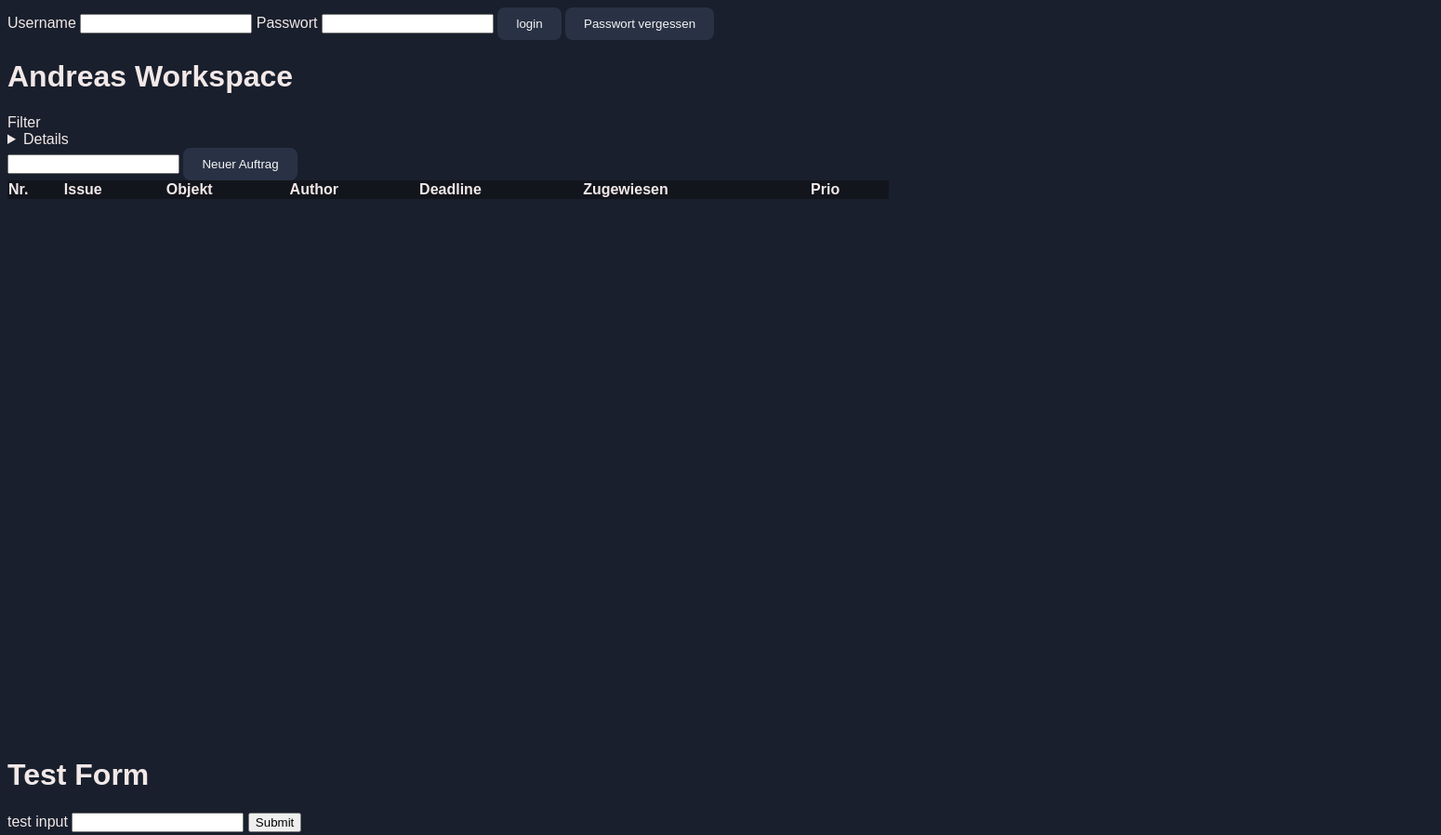
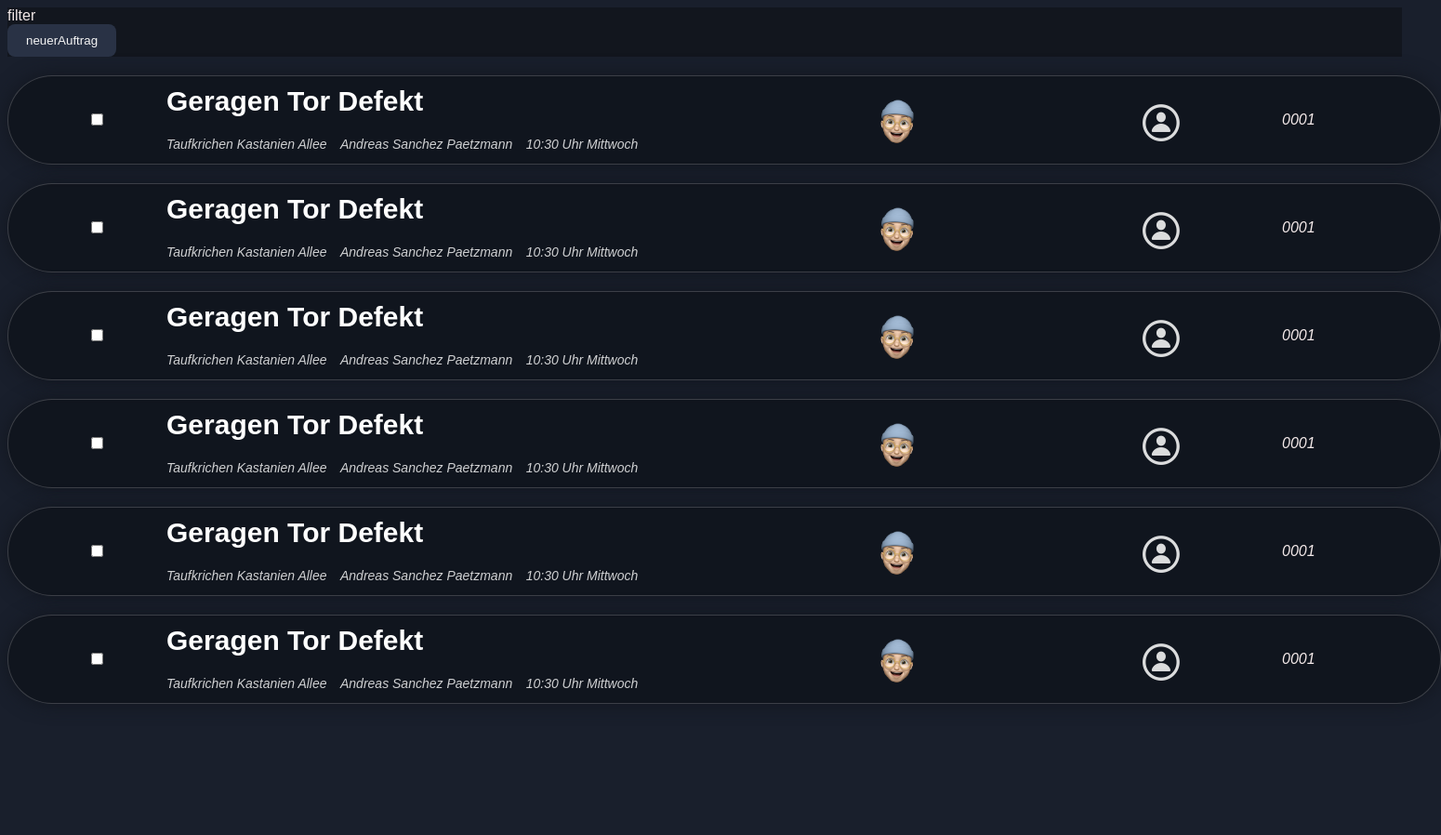
Before and after one commit to PhilippSanchez/ghv-app, a plain HTML site: page index.html in a window 1280 px wide. Shown: the top 898 px of the page at 93% size, 1550 px wide, since content can reach past the window. Drawn offline with Linux system fonts and the light colour scheme; files whose address does not match are found by name.

Commit message:
Changed the overall look from table to div

```diff
--- a/index.html
+++ b/index.html
@@ -8,7 +8,7 @@
     <title>GHV Fututre</title>
 </head>
 <body>
-
+<!--
 <div id="loginForm">
     <form>
         <label for="login">Username</label>
@@ -17,73 +17,192 @@
         <input type="password" name="" id="">
         <button closeLoginModal() >login</button>
         <button>Passwort vergessen</button>
-    </form>
-</div>
-    <div class="app-container">
-
-        <div class="nav">
-             <nav>
-                <a href=""><span></span><div class="nav-lable"></div></a>
-               <!-- <div class="navbtn" onclick="click()"><img src="/Users/andreassanchezpaetzmann/Gonzalez Hausverwaltung/ghv app/library/person.circle@2x.png" alt=""></div>
-                <div class="navbtn" onclick="click()"><img src="/Users/andreassanchezpaetzmann/Gonzalez Hausverwaltung/ghv app/library/plus.square.on.square@2x.png" alt=""></div>
-                <div class="navbtn" onclick="click()"><img src="/Users/andreassanchezpaetzmann/Gonzalez Hausverwaltung/ghv app/library/plus.square.on.square@2x.png" alt=""></div>
-                <div class="navbtn" onclick="click()"><img src="/Users/andreassanchezpaetzmann/Gonzalez Hausverwaltung/ghv app/library/plus.square.on.square@2x.png" alt=""></div>
-                <div class="navbtn" onclick="click()"><img src="/Users/andreassanchezpaetzmann/Gonzalez Hausverwaltung/ghv app/library/plus.square.on.square@2x.png" alt=""></div> -->
-             </nav>
-        </div>
-
-        <div class="app-content">
-
-            <div class="welcome">
-                  <h1>Andreas Workspace</h1>
-            </div>
-
-            <div class="container">
-
-                <div class="filter">
-                    <summary>
-                        Filter
-                    </summary>
-                    <details>
-                        <div><h3>Sortieren nach</h3><button>X</button></div>
-                        <div>
-                            <a>Dringlichkeit</a>
-                            <br>
-                            <a>Mitarbeiter</a>
-                        </div>
-                    </details>
-
-                    <input type="search" name="" id="">
-
-                    <button onclick="showAuftragsModal()">Neuer Auftrag</button>
-
-            </div>
-                <div class="usertable-container">
-                    <table class="usertable">
-                        <tr>
-                            <th>Nr.</th>
-                            <th>Issue</th>
-                            <th>Objekt</th>
-                            <th>Author</th>
-                            <th>Deadline</th>
-                            <th>Zugewiesen</th>
-                            <th> </th>
-                            <th>Prio</th>
-                        </tr>
-                        <tbody class="usertable-body">
+    </form> -->
 
 
 
-                        </tbody>
-                    </table>
-                </div>  <!----User Table Container End-->
-            </div> <!----User Container End-->
-        </div> <!--- App Content End-->
-    </div><!--- App Container End-->
 
 
 
-    <form id="testForm" action="/Users/rimlight/Documents/GHV PVT APP/ghv-app/index.html" method="GET" onsubmit="test()">
+    <div class="auftragsListe">
+         <div class="auftragsListeHeader">
+             <div>
+                <span>filter</span>
+             </div>
+             <button onclick="showAuftragsModal()">neuerAuftrag</button>
+         </div>
+
+
+         <div class="listItem">
+              <div class="itemSelector">
+                <input type="checkbox" name="itemSelector" id="itemSelector">
+              </div>
+              <div class="listIssueSection">
+                <a href="" class="listLink">Geragen Tor Defekt</a>
+                <div class="issueSubText">
+                    <span class="issueLocation">Taufkrichen Kastanien Allee</span>
+                    <span class="issueOpendBy">Andreas Sanchez Paetzmann</span>
+                    <span class="lastTimeEdited">10:30 Uhr Mittwoch</span>
+                </div>
+              </div>
+
+              <div class="issueAssignment">
+                   <img src="/Users/rimlight/Documents/GHV PVT APP/ghv-app/library/Memojis/IMG_4655.PNG">
+              </div>
+
+              <div class="prioSet">
+                   <img src="/Users/rimlight/Documents/GHV PVT APP/ghv-app/library/person.circle@2x.png" alt="">
+              </div>
+
+              <div class="auftragsNummer">
+                    <h4>0001</h4>
+              </div>
+         </div>
+
+
+         <div class="listItem">
+            <div class="itemSelector">
+              <input type="checkbox" name="itemSelector" id="itemSelector">
+            </div>
+            <div class="listIssueSection">
+              <a href="" class="listLink">Geragen Tor Defekt</a>
+              <div class="issueSubText">
+                  <span class="issueLocation">Taufkrichen Kastanien Allee</span>
+                  <span class="issueOpendBy">Andreas Sanchez Paetzmann</span>
+                  <span class="lastTimeEdited">10:30 Uhr Mittwoch</span>
+              </div>
+            </div>
+
+            <div class="issueAssignment">
+                 <img src="/Users/rimlight/Documents/GHV PVT APP/ghv-app/library/Memojis/IMG_4655.PNG">
+            </div>
+
+            <div class="prioSet">
+                 <img src="/Users/rimlight/Documents/GHV PVT APP/ghv-app/library/person.circle@2x.png" alt="">
+            </div>
+
+            <div class="auftragsNummer">
+                  <h4>0001</h4>
+            </div>
+       </div>
+
+
+       <div class="listItem">
+        <div class="itemSelector">
+          <input type="checkbox" name="itemSelector" id="itemSelector">
+        </div>
+        <div class="listIssueSection">
+          <a href="" class="listLink">Geragen Tor Defekt</a>
+          <div class="issueSubText">
+              <span class="issueLocation">Taufkrichen Kastanien Allee</span>
+              <span class="issueOpendBy">Andreas Sanchez Paetzmann</span>
+              <span class="lastTimeEdited">10:30 Uhr Mittwoch</span>
+          </div>
+        </div>
+
+        <div class="issueAssignment">
+             <img src="/Users/rimlight/Documents/GHV PVT APP/ghv-app/library/Memojis/IMG_4655.PNG">
+        </div>
+
+        <div class="prioSet">
+             <img src="/Users/rimlight/Documents/GHV PVT APP/ghv-app/library/person.circle@2x.png" alt="">
+        </div>
+
+        <div class="auftragsNummer">
+              <h4>0001</h4>
+        </div>
+   </div>
+
+
+   <div class="listItem">
+    <div class="itemSelector">
+      <input type="checkbox" name="itemSelector" id="itemSelector">
+    </div>
+    <div class="listIssueSection">
+      <a href="" class="listLink">Geragen Tor Defekt</a>
+      <div class="issueSubText">
+          <span class="issueLocation">Taufkrichen Kastanien Allee</span>
+          <span class="issueOpendBy">Andreas Sanchez Paetzmann</span>
+          <span class="lastTimeEdited">10:30 Uhr Mittwoch</span>
+      </div>
+    </div>
+
+    <div class="issueAssignment">
+         <img src="/Users/rimlight/Documents/GHV PVT APP/ghv-app/library/Memojis/IMG_4655.PNG">
+    </div>
+
+    <div class="prioSet">
+         <img src="/Users/rimlight/Documents/GHV PVT APP/ghv-app/library/person.circle@2x.png" alt="">
+    </div>
+
+    <div class="auftragsNummer">
+          <h4>0001</h4>
+    </div>
+</div>
+
+
+
+<div class="listItem">
+    <div class="itemSelector">
+      <input type="checkbox" name="itemSelector" id="itemSelector">
+    </div>
+    <div class="listIssueSection">
+      <a href="" class="listLink">Geragen Tor Defekt</a>
+      <div class="issueSubText">
+          <span class="issueLocation">Taufkrichen Kastanien Allee</span>
+          <span class="issueOpendBy">Andreas Sanchez Paetzmann</span>
+          <span class="lastTimeEdited">10:30 Uhr Mittwoch</span>
+      </div>
+    </div>
+
+    <div class="issueAssignment">
+         <img src="/Users/rimlight/Documents/GHV PVT APP/ghv-app/library/Memojis/IMG_4655.PNG">
+    </div>
+
+    <div class="prioSet">
+         <img src="/Users/rimlight/Documents/GHV PVT APP/ghv-app/library/person.circle@2x.png" alt="">
+    </div>
+
+    <div class="auftragsNummer">
+          <h4>0001</h4>
+    </div>
+</div>
+
+
+
+<div class="listItem">
+    <div class="itemSelector">
+      <input type="checkbox" name="itemSelector" id="itemSelector">
+    </div>
+    <div class="listIssueSection">
+      <a href="" class="listLink">Geragen Tor Defekt</a>
+      <div class="issueSubText">
+          <span class="issueLocation">Taufkrichen Kastanien Allee</span>
+          <span class="issueOpendBy">Andreas Sanchez Paetzmann</span>
+          <span class="lastTimeEdited">10:30 Uhr Mittwoch</span>
+      </div>
+    </div>
+
+    <div class="issueAssignment">
+         <img src="/Users/rimlight/Documents/GHV PVT APP/ghv-app/library/Memojis/IMG_4655.PNG">
+    </div>
+
+    <div class="prioSet">
+         <img src="/Users/rimlight/Documents/GHV PVT APP/ghv-app/library/person.circle@2x.png" alt="">
+    </div>
+
+    <div class="auftragsNummer">
+          <h4>0001</h4>
+    </div>
+</div>
+
+
+
+</div>
+
+
+
+    <!-- <form id="testForm" action="/Users/rimlight/Documents/GHV PVT APP/ghv-app/index.html" method="GET" onsubmit="test()">
         <h1>Test Form</h1>
         <label for="test">test input</label>
         <input type="text" name="test" id="test">
@@ -93,7 +212,7 @@
     <section id="testsection">
 
 
-    </section>
+    </section> -->
 
 
 
@@ -111,8 +230,8 @@
                 <option value="Xylophone"></option>
             </datalist>
 
-            <textarea name="" id="" cols="30" rows="10">Bitte Infos Eintragen</textarea>
-            <input type="submit" value="Anlegen">
+                <textarea name="" id="" cols="30" rows="10">Bitte Infos Eintragen</textarea>
+                <input type="submit" value="Anlegen">
             <button class="sccondaryBtn" onclick="closeAuftragsModal()">Abbrechen</button>
         </form>
     </div>
--- a/src/script.js
+++ b/src/script.js
@@ -32,21 +32,6 @@ function neuerAuftrag() {
 
 
 
-function deleteRow(){
-    console.log('removed');
-};
-
-
-function inspectRow(){
-
-    let infoModal = document.createElement('div');
-
-    infoModal.id = 'infoModal';
-    infoModal.innerHTML = '<h1>helloooooo</h1>';
-
-    document.body.appendChild(infoModal);
-
-};
 
 
 
@@ -57,7 +42,7 @@ function showAuftragsModal() {
     let auftragsModal = document.querySelector('.neuerAuftragModal');
     auftragsModal.style.visibility = 'visible';
 
-    let backgroundBlur = document.querySelector('.app-container');
+    let backgroundBlur = document.querySelector('.auftragsListe');
     backgroundBlur.style.filter = 'blur(5px)';
 }
 
@@ -75,16 +60,3 @@ function closeLoginModal() {
     loginModal.style.visibility = 'hidden';
 
 }
-
-
-
-var form = document.getElementById("testForm");
-
-form.addEventListener('submit', function(event){
-    event.preventDefault()
-    console.log('works finaly')
-    let newHeader = document.createElement('h1');
-    newHeader.innerText = document.querySelector('#test').value;
-
-    document.querySelector('#testsection').append(newHeader);
-})
--- a/src/style.css
+++ b/src/style.css
@@ -2,6 +2,7 @@ body{
    background-color: rgb(25, 31, 44);
    color: rgb(242, 232, 232);
    font-family: Arial, Helvetica, sans-serif;
+   width: 1500px;
 }
 
 
@@ -88,3 +89,96 @@ table{
 #loginForm {
     visibility: visible;
 }
+
+
+
+.auftragsListe {
+
+    grid-template: 100px 1fr / 1800px;
+
+}
+
+
+.auftragsListeHeader{
+   background-color:  rgb(18, 22, 30);
+   grid-area: 1 / 1 / 1 / 1;
+}
+
+
+
+.listItem {
+    grid-area: 2 / 1 / 2 / 1;
+    background-color: rgba(15, 19, 26, 0.772);
+    display: grid;
+    padding: 10px 20px;
+    border: 0.5px solid rgba(255, 255, 255, 0.184);
+    border-radius: 100px;
+    width: 100%;
+    grid-template: repeat(1, 1fr) / repeat(10, 1fr);
+    margin: 20px 0;
+    justify-content: space-between;
+    box-shadow: 0 0 20px rgb(18, 22, 30);
+}
+
+.listItem:hover {
+    background-color: rgba(34, 42, 56, 0.933);
+}
+
+.itemSelector {
+    grid-area: 1 / 1 / 1 / 1;
+    justify-self: center;
+    align-self: center;
+}
+
+.listIssueSection {
+
+    grid-area: 1 / 2 / 1 / 7;
+}
+
+.listIssueSection a {
+    font-size: 30px;
+    color: white;
+    text-decoration: none;
+    font-weight: bold;
+}
+
+.issueSubText {
+     margin-top: 20px;
+}
+
+.issueSubText span {
+     color: rgba(255, 255, 255, 0.8);
+     font-size: 14px;
+     font-style: italic;
+     margin: 5px 10px 0 0;
+}
+.issueAssignment {
+    grid-area: 1 / 7 / 1 / 8;
+
+}
+.issueAssignment img{
+    height: 70px;
+    grid-area: 1 / 8 / 1 / 9;
+    position: relative;
+    top: 5px;
+}
+
+.prioSet {
+    position: relative;
+    top: 20px;
+    height: 50px;
+    grid-area: 1 / 9 / 1 / 10;
+}
+
+
+.auftragsNummer {
+    align-self: center;
+    grid-area: 1 / 10 / 1 / 11;
+}
+
+
+.auftragsNummer h4{
+    font-size: medium;
+    font-weight: 300;
+    font-style: italic;
+}
```
